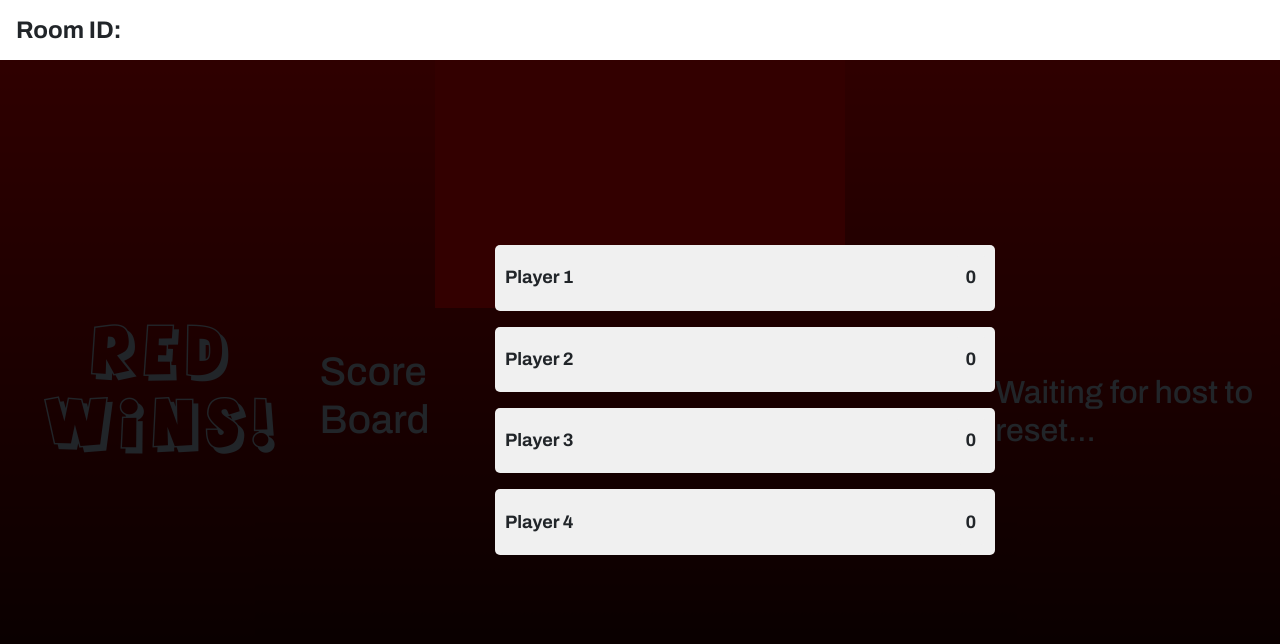
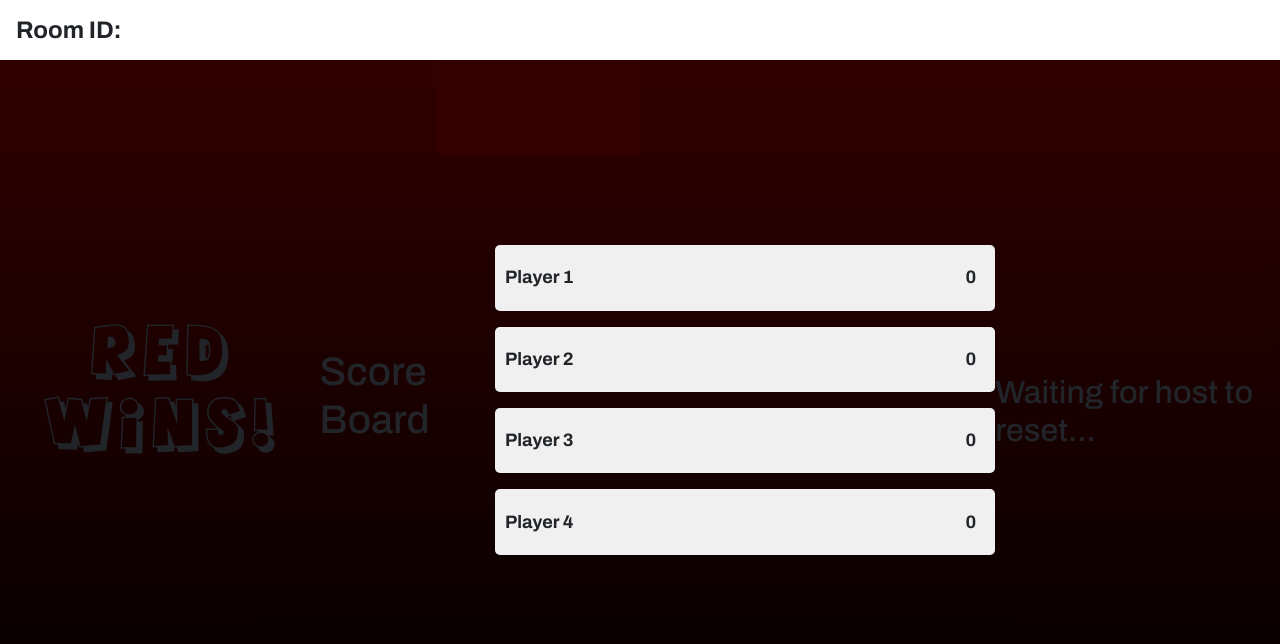
Before and after one commit to tumieK/MazeGameGen, a website: page MazeGenGame/public/play.html in a window 1280 px wide. Drawn offline with nearby package versions, Linux system fonts and the light colour scheme; no server answers.

Commit message:
Update play.html

```diff
--- a/MazeGenGame/public/play.html
+++ b/MazeGenGame/public/play.html
@@ -48,7 +48,7 @@
     <div class="row">
         <div class="col-md-4 mx-auto my-auto">
             <!-- Setting the canvas size to handle the game's graphics -->
-            <canvas id="canvas" width="800" height="600" style="color: red; width: 100%; height: 100%;"></canvas>
+            <canvas id="canvas" width="800" height="600" style="color: red; width: 50%; height: 50%;"></canvas>
         </div>
     </div>
     <!-- Lobby Panel division responsible for displaying the LobbyId, player color, and buttons to start the game -->
```
